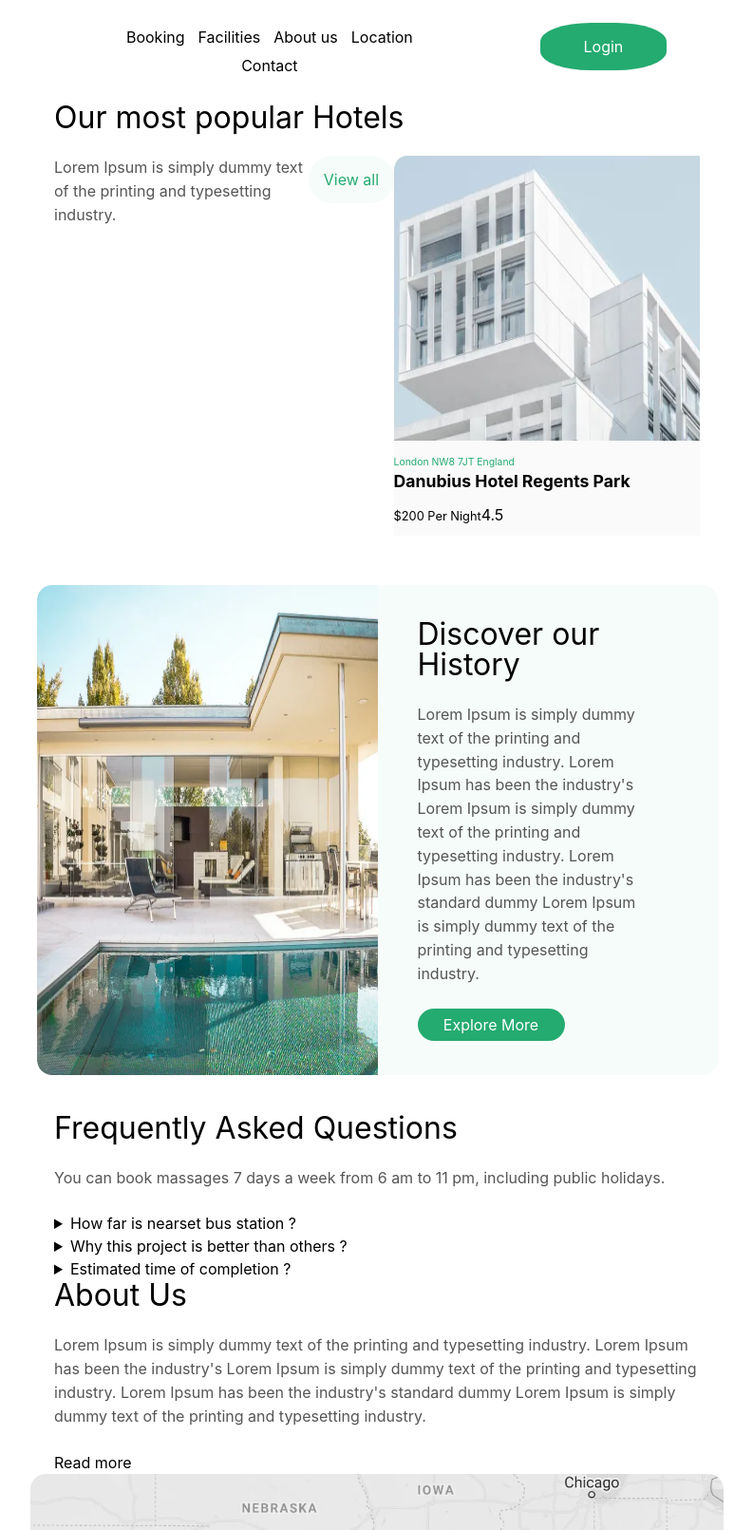
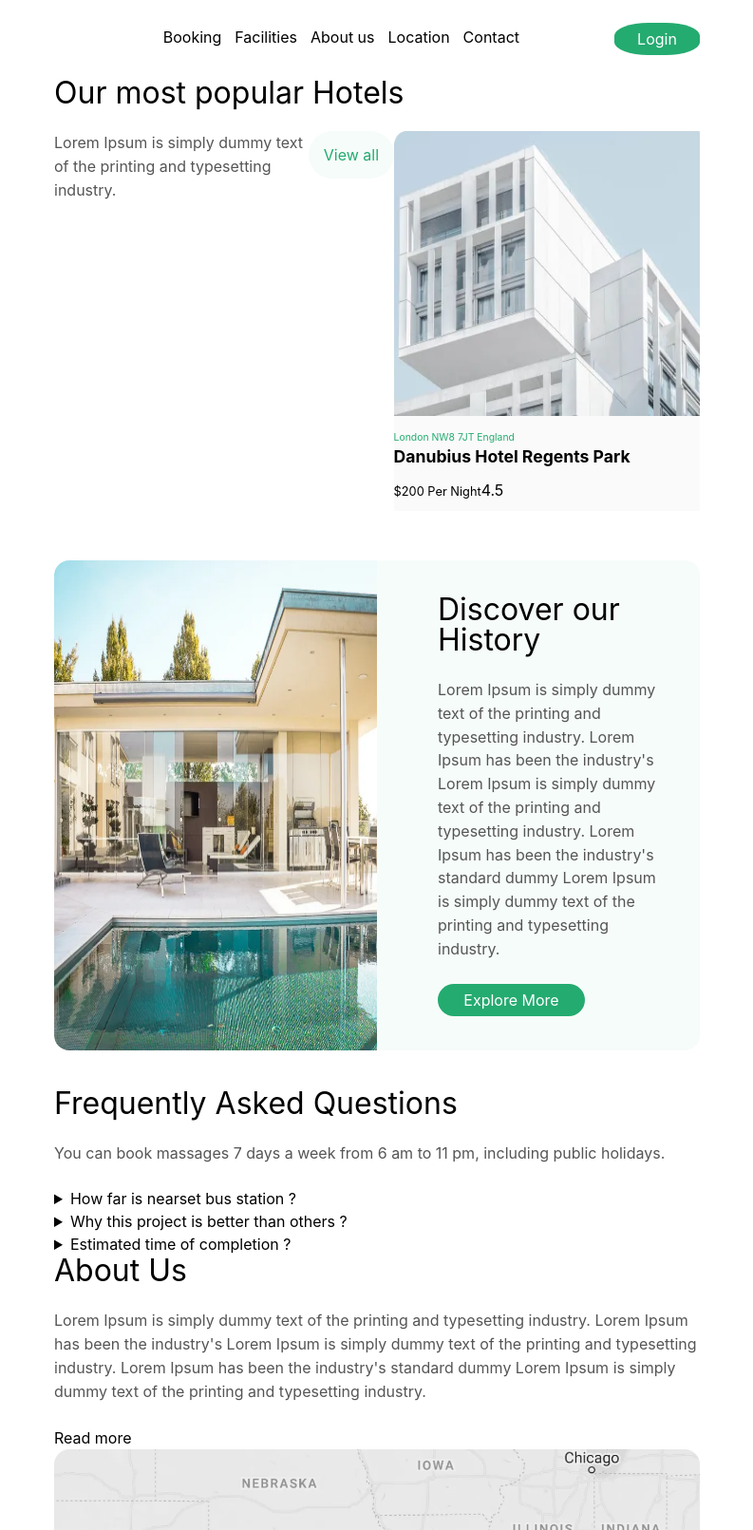
Before and after one commit to VinMariani/Hotels, a website built with Vite: page src/pages/catalog.html in a window 1280 px wide. Shown: the top 1611 px of the page at 95% size, without its empty margins (243-1036 px from the left). Built offline with nearby package versions, Linux system fonts and the light colour scheme; files whose address does not match are found by name.

Commit message:
changes paddings for Catalog

```diff
--- a/src/pages/catalog.html
+++ b/src/pages/catalog.html
@@ -7,8 +7,9 @@
     </head>
     <body class="page__body">
         <div id="catalog" class="page__content">
+            <div class="container">
                 <header class="header">
-                <div class="container">
+                    <!-- <div class="container"> -->
                         <nav class="navigation">
                             <div class="navigation__wrapper">
                                 <ul class="navigation__list list-reset">
@@ -26,17 +27,17 @@
                                 <button class="navigation__button button button-reset" type='button' title="Login">Login</button>
                             </div>
                         </nav>
-                </div>
+                    <!-- </div> -->
                 </header>
                 <main class="main">
                     <section class="catalog">
-                    <div class="container">
+                        <!-- <div class="container"> -->
                             <catalog__wrapper></catalog__wrapper>
                             <catalog-text__wrapper></catalog-text__wrapper>
-                    </div>
+                        <!-- </div> -->
                     </section>
                     <section class="hotels">
-                    <div class="container">
+                        <!-- <div class="container"> -->
                             <h2 class="hotels__title title-secondary">Our most popular Hotels</h2>
                             <div class="hotels__wrapper">
                                 <p class="hotels__text text-secondary">
@@ -45,19 +46,19 @@
                                 <button class="button button-reset hotels__button" type='button' title="View all">View all</button>
                                 <div class="hotels__slider"></div>
                             </div>
-                    </div>
+                        <!-- </div> -->
                     </section>
                     <section class="history">
-                    <div class="container">
+                        <!-- <div class="container"> -->
                             <div class="history__wrapper">
                                 <h2 class="history__title title-secondary">Discover our History</h2>
                                 <p class="history__text text-secondary">Lorem Ipsum is simply dummy text of the printing and typesetting industry. Lorem Ipsum has been the industry's Lorem Ipsum is simply dummy text of the printing and typesetting industry. Lorem Ipsum has been the industry's standard dummy Lorem Ipsum is simply dummy text of the printing and typesetting industry. </p>
                                 <button class="history__button button button-reset" type='button' title="Explore More">Explore More</button>
                             </div>
-                    </div>
+                        <!-- </div> -->
                     </section>
                     <section class="questions">
-                    <div class="container">
+                        <!-- <div class="container"> -->
                             <div class="questions__wrapper">
                                 <h2 class="questions__title title-secondary">Frequently Asked <span class="text-green">Questions</span></h2>
                                 <p class="questions__text text-secondary">You can book massages 7 days a week from 6 am to 11 pm, including public holidays.</p>
@@ -76,19 +77,19 @@
                                     </details>
                                 </div>
                             </div>
-                    </div>
+                        <!-- </div> -->
                     </section>
                     <section class="about-us">
-                    <div class="container">
+                        <!-- <div class="container"> -->
                             <div class="about-us__wrapper">
                                 <h2 class="about-us__title title-secondary">About Us</h2>
                                 <p class="about-us__text text-secondary">Lorem Ipsum is simply dummy text of the printing and typesetting industry. Lorem Ipsum has been the industry's  Lorem Ipsum is simply dummy text of the printing and typesetting industry. Lorem Ipsum has been the industry's standard dummy Lorem Ipsum is simply dummy text of the printing and typesetting industry.</p>
                                 <button class="button-reset about-us__button" type='button' title="Read more">Read more</button>
                             </div>
-                    </div>
+                        <!-- </div> -->
                     </section>
                     <section class="map" id="location">
-                    <div class="container">
+                        <!-- <div class="container"> -->
                             <div class="map__wrapper">
                                 <h2 class="map__title title-secondary">Location of our Hotels</h2>
                                 <p class="map__text text-secondary">Lorem Ipsum is simply dummy text of the printing and typesetting industry. Lorem Ipsum has been the industry's </p>
@@ -97,11 +98,11 @@
                                     <button class="map__button button button-reset" type='button' title="Contact">Contact</button>
                                 </div>
                             </div>
-                    </div>
+                        <!-- </div> -->
                     </section>
                 </main>
                 <footer class="footer" id="footer">
-                <div class="container">
+                    <!-- <div class="container"> -->
                         <div class="footer__wrapper">
                             <p class="footer__text text-secondary">
                                 Lorem Ipsum is simply dummy text of the printing and typesetting industry.
@@ -135,8 +136,9 @@
                                 </ul>
                             </div>
                         </div>
+                    <!-- </div> -->
+                </footer>
                 </div>
-            </footer>
             </div>
         <script type="module" src="/src/main.js"></script>
     </body>
--- a/src/styles/navigation.scss
+++ b/src/styles/navigation.scss
@@ -54,7 +54,7 @@
         @media screen and (width > var.$tablet-width) {
             padding: 5px;
             max-height: 40px;
-            width: 125px;
+            width: 80px;
             text-align: center;
         }
 
```
Lines whose indentation alone changed are shown as unchanged.
